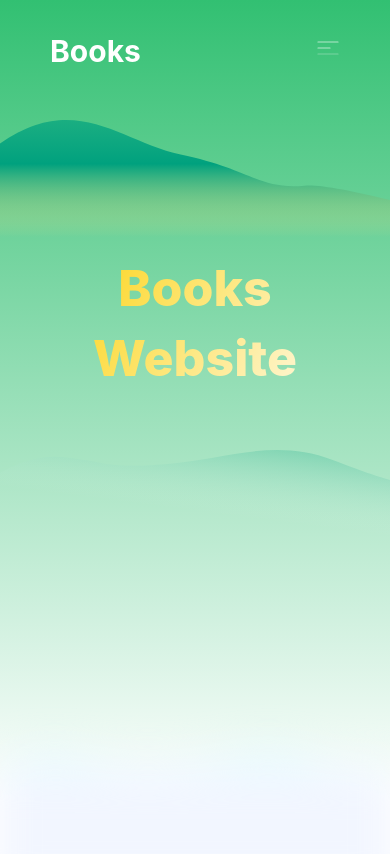
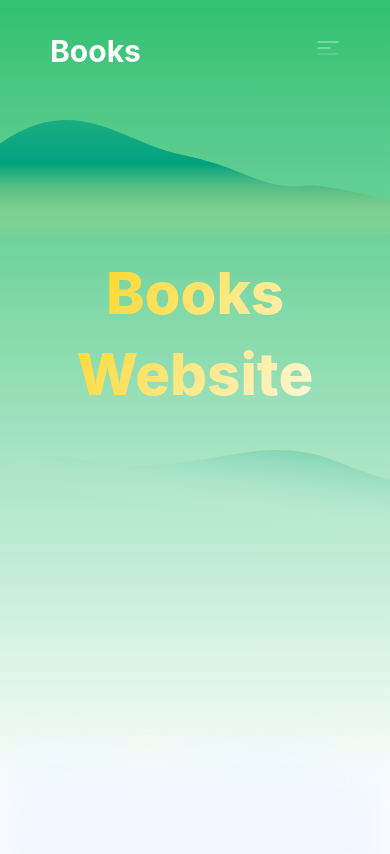
Before and after one commit to lpalmarucci/books-website, a React (Create React App) app: page / in a window 390 px wide. Shown: the top 854 px of the page. Built offline with nearby package versions, Linux system fonts and the light colour scheme.

Commit message:
Title animation media query mobile

```diff
--- a/src/components/animations/TitleAnimation.js
+++ b/src/components/animations/TitleAnimation.js
@@ -21,7 +21,7 @@ const animation = keyframes`
 `
 
 const Title = styled.h1`
-  font-size: 70px;
+  font-size: 90px;
   color: white;
   padding: 10px;
   background: linear-gradient(120deg, var(--yellow) 20%, #fff 100%);
@@ -34,6 +34,6 @@ const Title = styled.h1`
   animation: ${animation} 3s ease-in alternate infinite;
 
   @media (max-width: 880px) {
-    font-size: 50px;
+    font-size: 58px;
   }
 `
```
